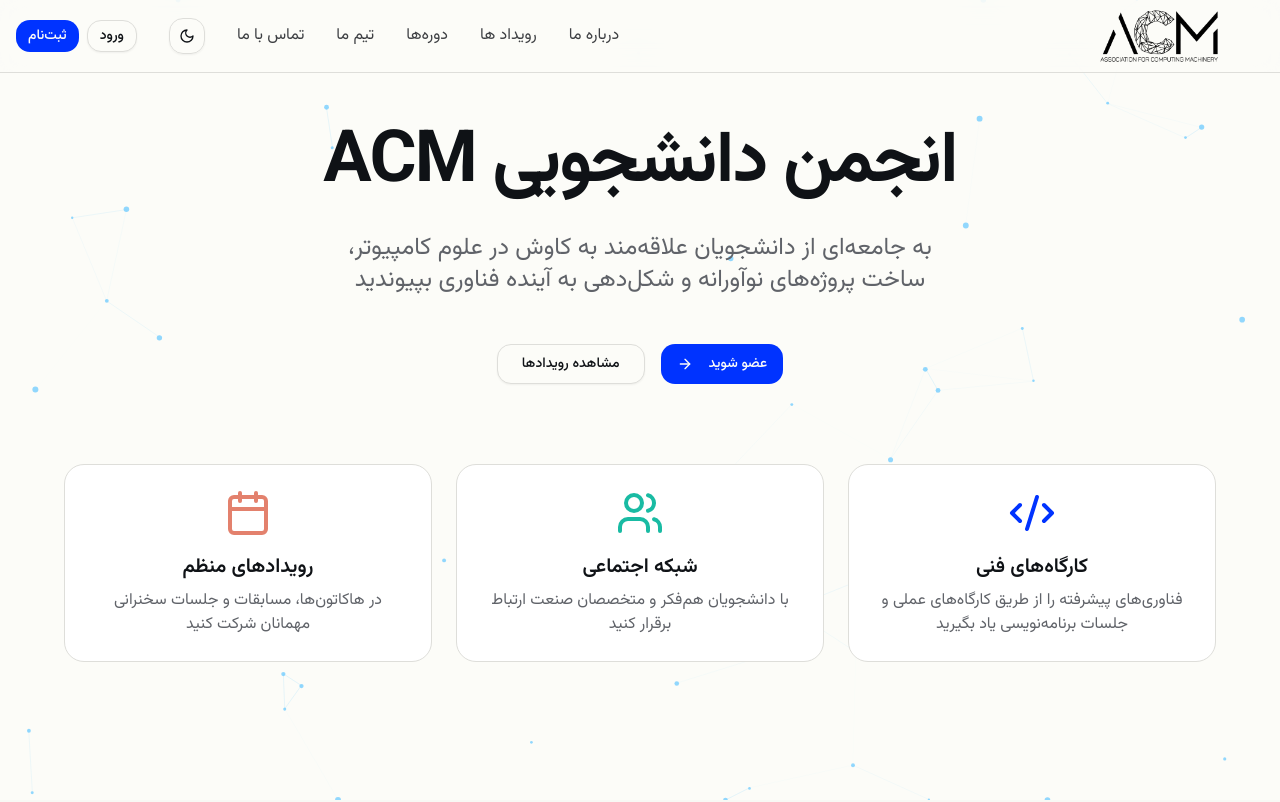
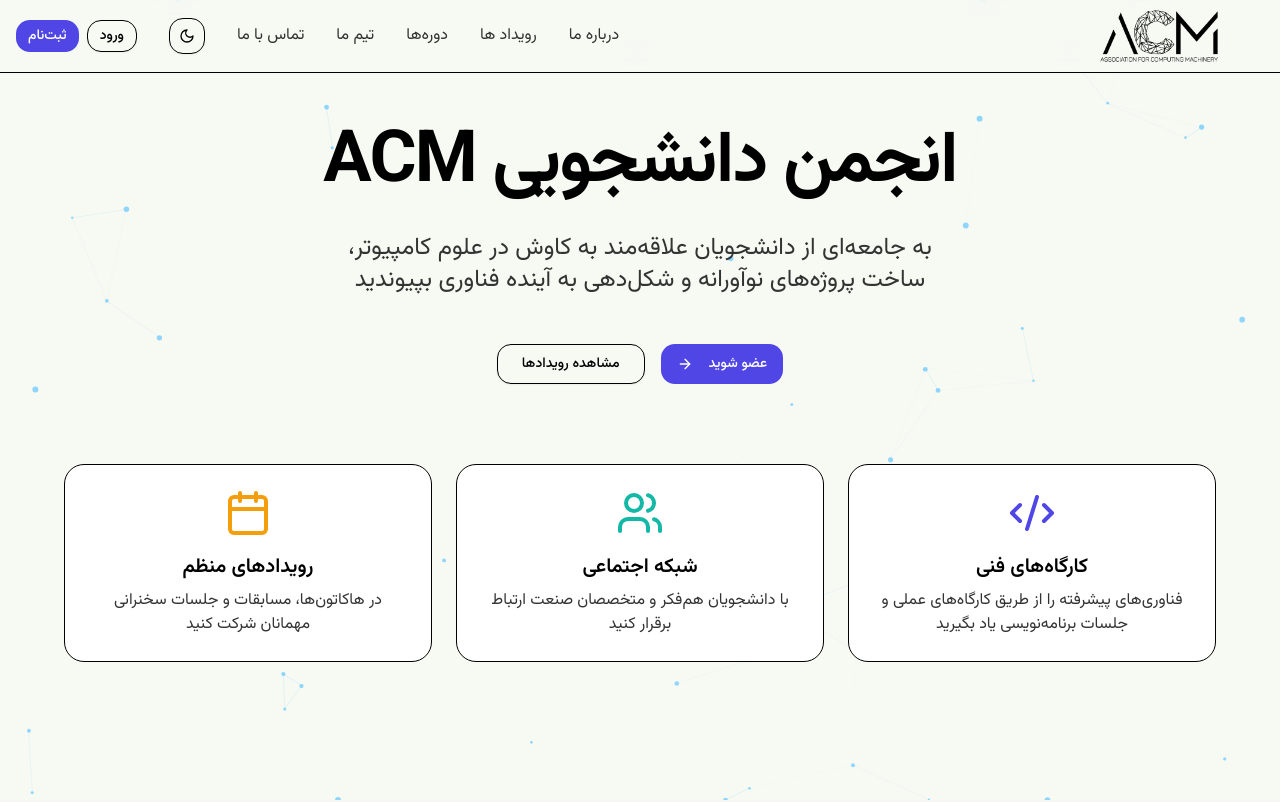
Before and after one commit to mohamadrezabjr/acm-frontend, a Next.js app: page / in a window 1280 px wide. Shown: the top 802 px of the page. Built offline with nearby package versions, Linux system fonts and the light colour scheme; no server answers.

Commit message:
sync dev changes to frontend
Update project files and components from dev branch

#VERCEL_SKIP

Co-authored-by: Mohammadreza Baghejary <178473128+mohamadrezabjr@users.noreply.github.com>

```diff
--- a/app/globals.css
+++ b/app/globals.css
@@ -4,80 +4,92 @@
 @custom-variant dark (&:is(.dark *));
 
 :root {
-  --background: oklch(0.99 0.005 106);
-  --foreground: oklch(0.18 0.01 264);
-  --card: oklch(1 0 0);
-  --card-foreground: oklch(0.18 0.01 264);
-  --popover: oklch(1 0 0);
-  --popover-foreground: oklch(0.18 0.01 264);
-  --primary: rgb(0, 51, 255);
-  --primary-foreground: oklch(0.99 0.005 106);
-  --secondary: rgb(25, 187, 163);
-  --secondary-foreground: oklch(0.99 0.005 106);
-  --muted: oklch(0.95 0.005 106);
-  --muted-foreground: oklch(0.5 0.01 264);
-  --accent: rgb(227, 129, 109);
-  --accent-foreground: oklch(0.99 0.005 106);
-  --destructive: oklch(0.577 0.245 27.325);
-  --destructive-foreground: oklch(0.99 0.005 106);
-  --border: oklch(0.9 0.005 106);
-  --input: oklch(0.9 0.005 106);
-  --ring: oklch(0.35 0.08 264);
-  --chart-1: oklch(0.65 0.12 200);
-  --chart-2: oklch(0.35 0.08 264);
-  --chart-3: oklch(0.55 0.1 180);
-  --chart-4: oklch(0.7 0.15 220);
-  --chart-5: oklch(0.45 0.12 250);
+  --background: oklch(0.9789 0.0082 121.6272);
+  --foreground: oklch(0 0 0);
+  --card: oklch(1.0000 0 0);
+  --card-foreground: oklch(0 0 0);
+  --popover: oklch(1.0000 0 0);
+  --popover-foreground: oklch(0 0 0);
+  --primary: oklch(0.5106 0.2301 276.9656);
+  --primary-foreground: oklch(1.0000 0 0);
+  --secondary: oklch(0.7038 0.1230 182.5025);
+  --secondary-foreground: oklch(1.0000 0 0);
+  --muted: oklch(0.9551 0 0);
+  --muted-foreground: oklch(0.3211 0 0);
+  --accent: oklch(0.7686 0.1647 70.0804);
+  --accent-foreground: oklch(0 0 0);
+  --destructive: oklch(0.6368 0.2078 25.3313);
+  --destructive-foreground: oklch(1.0000 0 0);
+  --border: oklch(0 0 0);
+  --input: oklch(0.5555 0 0);
+  --ring: oklch(0.7853 0.1041 274.7134);
+  --chart-1: oklch(0.5106 0.2301 276.9656);
+  --chart-2: oklch(0.7038 0.1230 182.5025);
+  --chart-3: oklch(0.7686 0.1647 70.0804);
+  --chart-4: oklch(0.6559 0.2118 354.3084);
+  --chart-5: oklch(0.7227 0.1920 149.5793);
   --radius: 1rem;
-  --sidebar: oklch(0.985 0 0);
-  --sidebar-foreground: oklch(0.18 0.01 264);
-  --sidebar-primary: oklch(0.35 0.08 264);
-  --sidebar-primary-foreground: oklch(0.99 0.005 106);
-  --sidebar-accent: oklch(0.95 0.005 106);
-  --sidebar-accent-foreground: oklch(0.18 0.01 264);
-  --sidebar-border: oklch(0.9 0.005 106);
-  --sidebar-ring: oklch(0.708 0 0);
+  --sidebar: oklch(0.9789 0.0082 121.6272);
+  --sidebar-foreground: oklch(0 0 0);
+  --sidebar-primary: oklch(0.5106 0.2301 276.9656);
+  --sidebar-primary-foreground: oklch(1.0000 0 0);
+  --sidebar-accent: oklch(0.7686 0.1647 70.0804);
+  --sidebar-accent-foreground: oklch(0 0 0);
+  --sidebar-border: oklch(0 0 0);
+  --sidebar-ring: oklch(0.7853 0.1041 274.7134);
+  --shadow-x: 0px;
+  --shadow-y: 1px;
+  --shadow-blur: 2px;
+  --shadow-spread: 0px;
+  --shadow-opacity: 0.05;
+  --shadow-color: #000000;
 }
 
 .dark {
-  --background: oklch(0.12 0.02 264);
-  --foreground: oklch(0.97 0.005 106);
-  --card: oklch(0.15 0.02 264);
-  --card-foreground: oklch(0.97 0.005 106);
-  --popover: oklch(0.15 0.02 264);
-  --popover-foreground: oklch(0.97 0.005 106);
-  --primary: oklch(0.65 0.12 200);
-  --primary-foreground: oklch(0.12 0.02 264);
-  --secondary: rgb(103, 139, 233);
-  --secondary-foreground: oklch(0.97 0.005 106);
-  --muted: oklch(0.2 0.02 264);
-  --muted-foreground: oklch(0.65 0.01 264);
-  --accent: oklch(0.65 0.12 200);
-  --accent-foreground: oklch(0.12 0.02 264);
-  --destructive: oklch(0.577 0.245 27.325);
-  --destructive-foreground: oklch(0.97 0.005 106);
-  --border: oklch(0.25 0.04 264);
-  --input: oklch(0.25 0.04 264);
-  --ring: oklch(0.65 0.12 200);
-  --chart-1: oklch(0.65 0.12 200);
-  --chart-2: oklch(0.55 0.1 180);
-  --chart-3: oklch(0.7 0.15 220);
-  --chart-4: oklch(0.45 0.12 250);
-  --chart-5: oklch(0.35 0.08 264);
-  --sidebar: oklch(0.15 0.02 264);
-  --sidebar-foreground: oklch(0.97 0.005 106);
-  --sidebar-primary: oklch(0.65 0.12 200);
-  --sidebar-primary-foreground: oklch(0.97 0.005 106);
-  --sidebar-accent: oklch(0.2 0.02 264);
-  --sidebar-accent-foreground: oklch(0.97 0.005 106);
-  --sidebar-border: oklch(0.25 0.04 264);
-  --sidebar-ring: oklch(0.439 0 0);
+  --background: oklch(0 0 0);
+  --foreground: oklch(1.0000 0 0);
+  --card: oklch(0.2455 0.0217 257.2823);
+  --card-foreground: oklch(1.0000 0 0);
+  --popover: oklch(0.2455 0.0217 257.2823);
+  --popover-foreground: oklch(1.0000 0 0);
+  --primary: oklch(0.6801 0.1583 276.9349);
+  --primary-foreground: oklch(0 0 0);
+  --secondary: oklch(0.7845 0.1325 181.9120);
+  --secondary-foreground: oklch(0 0 0);
+  --muted: oklch(0.3211 0 0);
+  --muted-foreground: oklch(0.8452 0 0);
+  --accent: oklch(0.8790 0.1534 91.6054);
+  --accent-foreground: oklch(0 0 0);
+  --destructive: oklch(0.7106 0.1661 22.2162);
+  --destructive-foreground: oklch(0 0 0);
+  --border: oklch(0.4459 0 0);
+  --input: oklch(1.0000 0 0);
+  --ring: oklch(0.6801 0.1583 276.9349);
+  --chart-1: oklch(0.6801 0.1583 276.9349);
+  --chart-2: oklch(0.7845 0.1325 181.9120);
+  --chart-3: oklch(0.8790 0.1534 91.6054);
+  --chart-4: oklch(0.7253 0.1752 349.7607);
+  --chart-5: oklch(0.8003 0.1821 151.7110);
+  --sidebar: oklch(0 0 0);
+  --sidebar-foreground: oklch(1.0000 0 0);
+  --sidebar-primary: oklch(0.6801 0.1583 276.9349);
+  --sidebar-primary-foreground: oklch(0 0 0);
+  --sidebar-accent: oklch(0.8790 0.1534 91.6054);
+  --sidebar-accent-foreground: oklch(0 0 0);
+  --sidebar-border: oklch(1.0000 0 0);
+  --sidebar-ring: oklch(0.6801 0.1583 276.9349);
+  --shadow-x: 0px;
+  --shadow-y: 1px;
+  --shadow-blur: 2px;
+  --shadow-spread: 0px;
+  --shadow-opacity: 0.05;
+  --shadow-color: #000000;
 }
 
 @theme inline {
   /* Updated to Vazirmatn font for Persian support */
-  --font-sans: "Vazirmatn", "Vazirmatn Fallback";
-  --font-mono: "Vazirmatn", "Vazirmatn Fallback";
+  --font-sans: 'Geist', 'Geist Fallback';
+  --font-mono: 'Geist Mono', 'Geist Mono Fallback';
   --color-background: var(--background);
   --color-foreground: var(--foreground);
   --color-card: var(--card);
@@ -114,6 +126,22 @@
   --color-sidebar-accent-foreground: var(--sidebar-accent-foreground);
   --color-sidebar-border: var(--sidebar-border);
   --color-sidebar-ring: var(--sidebar-ring);
+  --font-serif: 'Source Serif 4', 'Source Serif 4 Fallback';
+  /* computed shadow variables below - do not modify */
+  --shadow-2xs: var(--shadow-x) var(--shadow-y) color-mix(in srgb, var(--shadow-color) calc(var(--shadow-opacity) * 100%), transparent);
+  --shadow-xs: var(--shadow-x) var(--shadow-y) var(--shadow-blur) var(--shadow-spread) color-mix(in srgb, var(--shadow-color) calc(var(--shadow-opacity) * 100%), transparent);
+  --shadow-sm: var(--shadow-x) var(--shadow-y) calc(var(--shadow-blur) * 1.5) var(--shadow-spread) color-mix(in srgb, var(--shadow-color) calc(var(--shadow-opacity) * 100%), transparent);
+  --shadow-md: calc(var(--shadow-x) * 2) calc(var(--shadow-y) * 2) calc(var(--shadow-blur) * 3) calc(var(--shadow-spread) - 1px) color-mix(in srgb, var(--shadow-color) calc(var(--shadow-opacity) * 100%), transparent);
+  --shadow-lg: calc(var(--shadow-x) * 4) calc(var(--shadow-y) * 4) calc(var(--shadow-blur) * 5) calc(var(--shadow-spread) - 3px) color-mix(in srgb, var(--shadow-color) calc(var(--shadow-opacity) * 100%), transparent);
+  --shadow-xl: calc(var(--shadow-x) * 6) calc(var(--shadow-y) * 6) calc(var(--shadow-blur) * 7) calc(var(--shadow-spread) - 5px) color-mix(in srgb, var(--shadow-color) calc(var(--shadow-opacity) * 100%), transparent);
+  --shadow-2xl: calc(var(--shadow-x) * 8) calc(var(--shadow-y) * 8) calc(max(0px, var(--shadow-blur) * 9 - 8px)) calc(var(--shadow-spread) - 12px) color-mix(in srgb, var(--shadow-color) calc(var(--shadow-opacity) * 250%), transparent);
+  --shadow: var(--shadow-md);
+  --color-shadow-color: var(--shadow-color);
+  --shadow-opacity: var(--shadow-opacity);
+  --shadow-spread: var(--shadow-spread);
+  --shadow-blur: var(--shadow-blur);
+  --shadow-y: var(--shadow-y);
+  --shadow-x: var(--shadow-x);
 }
 
 @layer base {
--- a/app/layout.tsx
+++ b/app/layout.tsx
@@ -1,10 +1,16 @@
 import type React from "react"
 import type { Metadata } from "next"
-import { Vazirmatn } from "next/font/google"
+
 import { Analytics } from "@vercel/analytics/next"
 import "./globals.css"
 import { AuthProvider } from "@/lib/auth-context"
 import { ThemeProvider } from "@/lib/theme-context"
+import { Vazirmatn, Geist as V0_Font_Geist, Geist_Mono as V0_Font_Geist_Mono, Source_Serif_4 as V0_Font_Source_Serif_4 } from 'next/font/google'
+
+// Initialize fonts
+const _geist = V0_Font_Geist({ subsets: ['latin'], weight: ["100","200","300","400","500","600","700","800","900"] })
+const _geistMono = V0_Font_Geist_Mono({ subsets: ['latin'], weight: ["100","200","300","400","500","600","700","800","900"] })
+const _sourceSerif_4 = V0_Font_Source_Serif_4({ subsets: ['latin'], weight: ["200","300","400","500","600","700","800","900"] })
 
 const vazirmatn = Vazirmatn({ subsets: ["arabic"] })
 
@@ -23,6 +29,7 @@ export const metadata: Metadata = {
   other: {
     "apple-mobile-web-app-title": "ACM",
   },
+    generator: 'v0.app'
 }
 
 export default function RootLayout({
```
Also changed, not shown: app/manifest.json.
